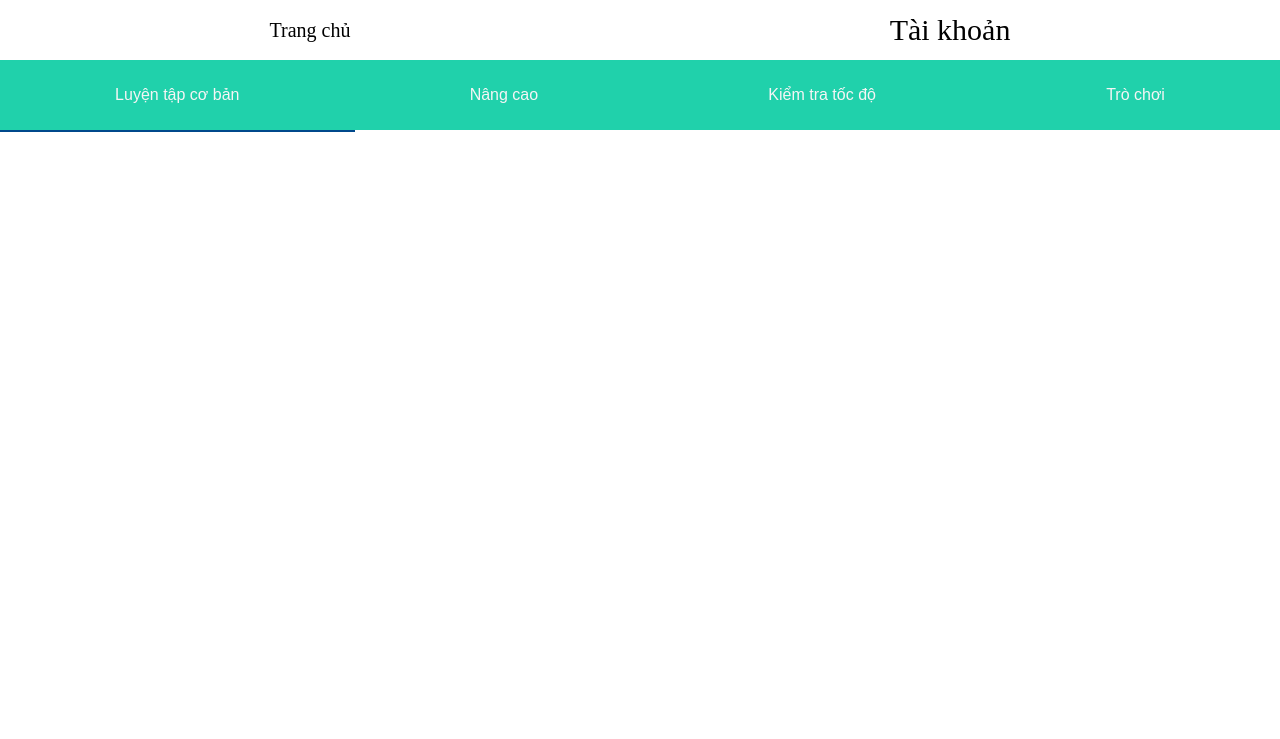
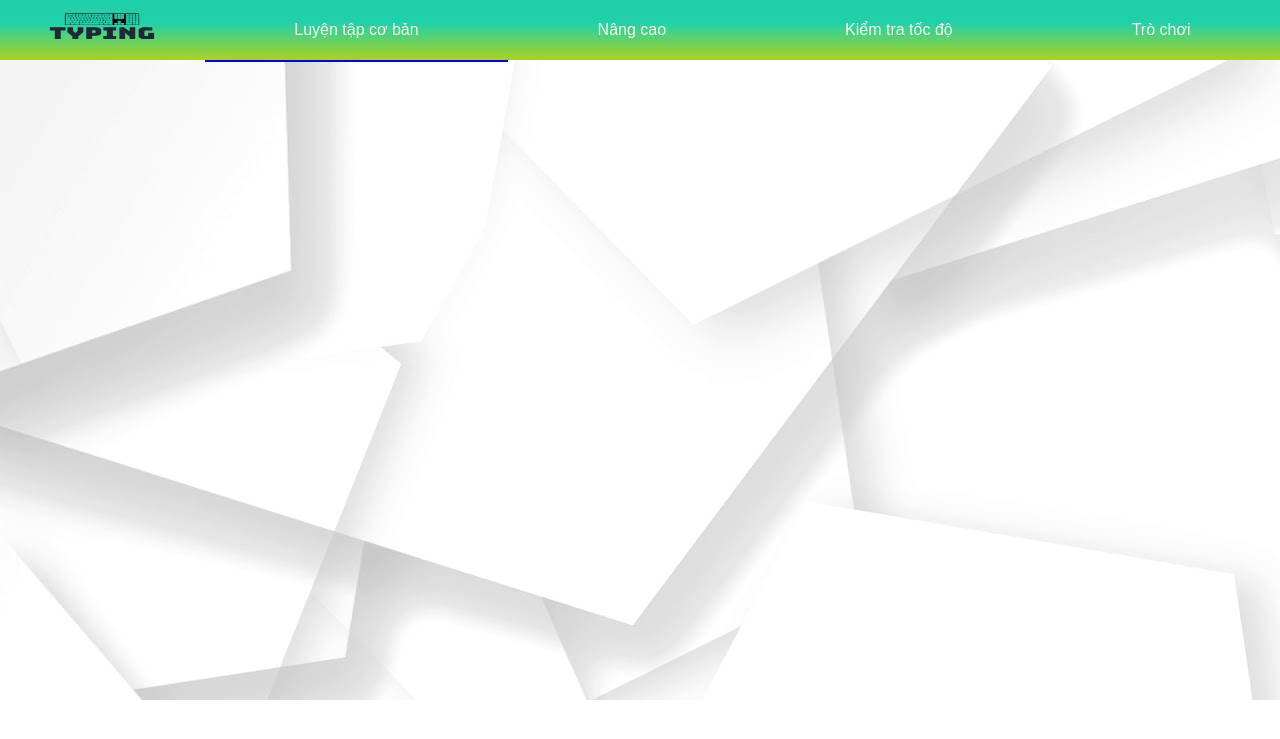
Before and after one commit to kun09-tker/web-bu, a PHP site: page /html/luyentapcoban.html in a window 1280 px wide. Shown: the top 739 px of the page. Run offline with PHP 8.4, Linux system fonts and the light colour scheme.

Commit message:
tạm thời bỏ mấy cái kiểm tra tốc độ,.... tập trung làm phần luyện tập cơ bản, rùi xong thì mấy trang đó copy lại là xong chứ để nhìu quá edit thấy phiền lắm, Đạt làm cái thanh menu seo cho cố định hôm qua t ns nha

```diff
--- a/css/thanh-menu.css
+++ b/css/thanh-menu.css
@@ -2,7 +2,16 @@
 	padding: 0;
 	margin: 0;
 }
-
+header{
+	align-items: center;
+	display: block;
+	width: 100%;
+}
+#body{
+	background-size: cover;
+	height: 700px;
+	background-image: url(../public/maxresdefault.jpg);
+}
 .header {
 	height: 60px;
 	background-color: white;
@@ -35,7 +44,6 @@
 }
 
 .header>ul>li>a {
-	width: 100%;
 	text-align: center;
 	height: 70px;
 	text-decoration: none;
@@ -44,11 +52,17 @@
 	font-size: 30px;
 	color: black;
 }
-
+#logo{
+	transform: translateY(-15px);
+	padding-left: 3%;
+	padding-right: 3%;
+	width: 10%;
+	height: 80px;
+}
 .menu {
-	height: 70px;
-	background-color: rgba(31, 209, 171, 0.993);
-	;
+	width: 100%;
+	height: 60px;
+	background: linear-gradient(0deg, rgba(172,209,31,1) 0%, rgba(31,209,171,1) 63%);
 }
 
 .menu>ul {
@@ -68,7 +82,7 @@
 }
 
 .menu>ul>li:hover {
-	background-color: white;
+	background: linear-gradient(0deg, rgba(212,208,208,1) 5%, rgba(233,232,232,0.4654236694677871) 100%);
 	transition: .75s;
 }
 
@@ -93,7 +107,7 @@
 .active {
 	font-size: 20px;
 	border-bottom: solid 2px;
-	color: rgb(0, 72, 139);
+	color:blue;
 }
 
 .header .active>a {
--- a/html/luyentapcoban.html
+++ b/html/luyentapcoban.html
@@ -1,24 +1,23 @@
 <!DOCTYPE html>
 <html>
+
 <head>
-	<meta charset="utf-8">
-	<title>Cách tạo menu website</title>
-	<link rel = "stylesheet" type="text/css" href="../css/thanh-menu.css"/>
+    <meta charset="utf-8">
+    <title>Cách tạo menu website</title>
+    <link rel="stylesheet" type="text/css" href="../css/thanh-menu.css" />
 </head>
 <body>
-	<div class="header">
-        <ul>
-		<li><a href="Trangchu.html">Trang chủ</a></li>
-        <li><a href="Taikhoan.html">Tài khoản</a></li>
-        </ul>
-	</div>
-    <div class="menu">
-        <ul>
-            <li class="active"><a href="luyentapcoban.html">Luyện tập cơ bản</a></li>
-            <li><a href="nangcao.html">Nâng cao</a></li>
-            <li><a href="kiemtratocdo.html">Kiểm tra tốc độ</a></li>
-            <li><a href="trochoi.html">Trò chơi</a></li>
+    <div id="body">
+        <div class="menu">
+            <ul>
+                <img id="logo" src="../public/614d9ae7c9d44f89ab228c8ae55d3e92.png">
+                <li class="active"><a href="luyentapcoban.html">Luyện tập cơ bản</a></li>
+                <li><a href="">Nâng cao</a></li>
+                <li><a href="">Kiểm tra tốc độ</a></li>
+                <li><a href="">Trò chơi</a></li>
             </ul>
         </div>
+    </div>
 </body>
+
 </html>
```
Also changed, not shown: html/Taikhoan.html (deleted, +0 -27 lines), html/kiemtratocdo.html (deleted, +0 -24 lines), html/nangcao.html (deleted, +0 -24 lines), html/trochoi.html (deleted, +0 -24 lines), public/614d9ae7c9d44f89ab228c8ae55d3e92.png (added), public/download.jpg (added), public/maxresdefault.jpg (added), public/white-abstract-background_23-2148806276.jpg (added).
